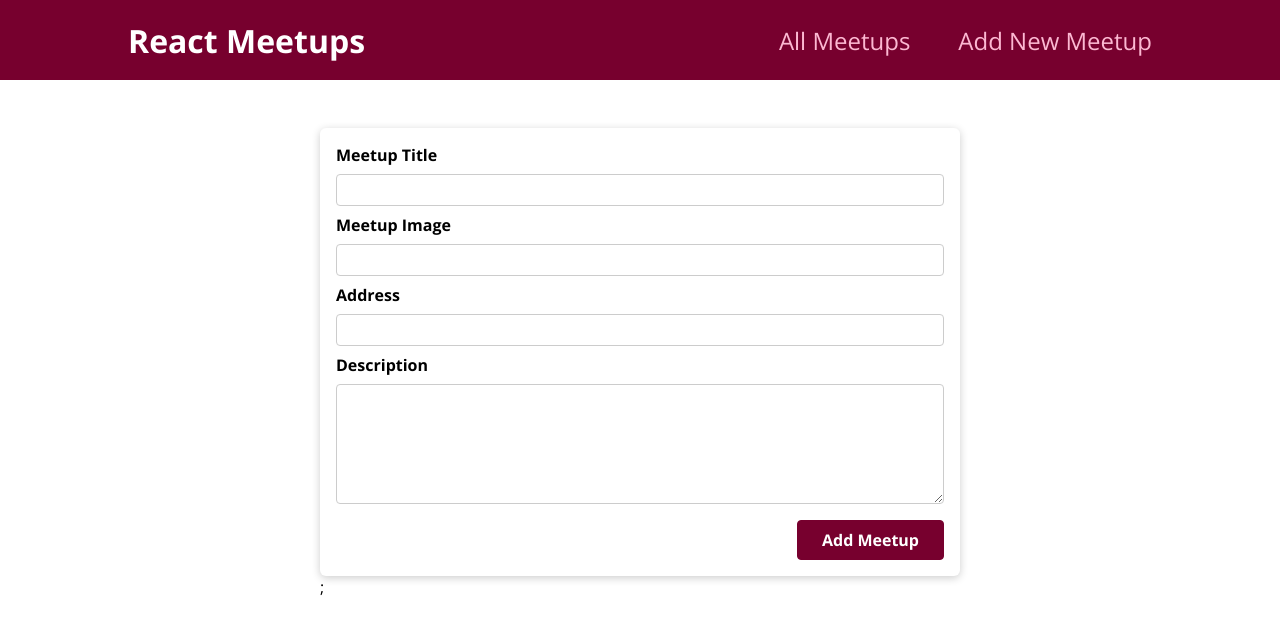
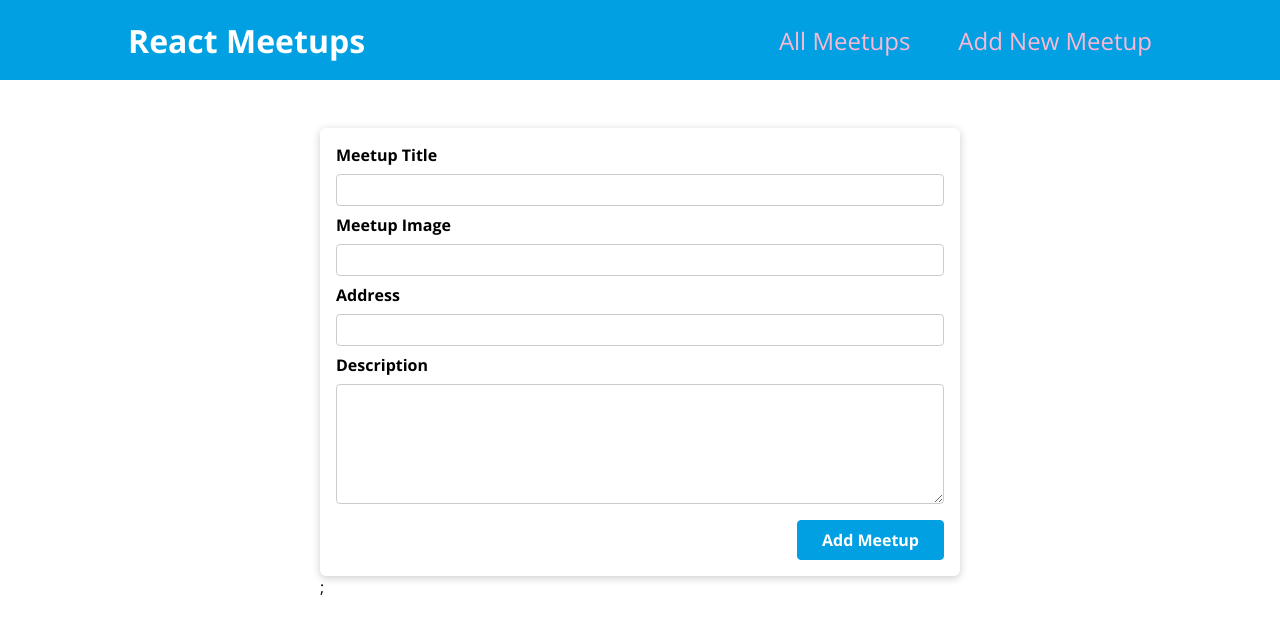
Before and after one commit to jorkufrbg/next-meetups, a Next.js app: page /new-meetup in a window 1280 px wide. Shown: the top 634 px of the page. Built offline with nearby package versions, Linux system fonts and the light colour scheme.

Commit message:
css updates

```diff
--- a/components/layout/MainNavigation.module.css
+++ b/components/layout/MainNavigation.module.css
@@ -4,7 +4,8 @@
   display: flex;
   align-items: center;
   justify-content: space-between;
-  background-color: #77002e;
+  /* background-color: #77002e; */
+  background-color: #00a0e3;
   padding: 0 10%;
 }
 
--- a/components/meetups/MeetupItem.module.css
+++ b/components/meetups/MeetupItem.module.css
@@ -33,8 +33,8 @@
 .actions button {
   font: inherit;
   cursor: pointer;
-  color: #77002e;
-  border: 1px solid #77002e;
+  color: #00a0e3;
+  border: 1px solid #00a0e3;
   background-color: transparent;
   padding: 0.5rem 1.5rem;
   border-radius: 4px;
--- a/components/meetups/NewMeetupForm.module.css
+++ b/components/meetups/NewMeetupForm.module.css
@@ -30,16 +30,16 @@
 .actions button {
   font: inherit;
   cursor: pointer;
-  background-color: #77002e;
+  background-color: #00a0e3;
   color: white;
   padding: 0.5rem 1.5rem;
-  border: 1px solid #77002e;
+  border: 1px solid #00a0e3;
   border-radius: 4px;
   font-weight: bold;
 }
 
 .actions button:hover,
 .actions button:active {
-  background-color: #a50e48;
-  border-color: #a50e48;
+  background-color: #00a0e3;
+  border-color: #00a0e3;
 }
```
